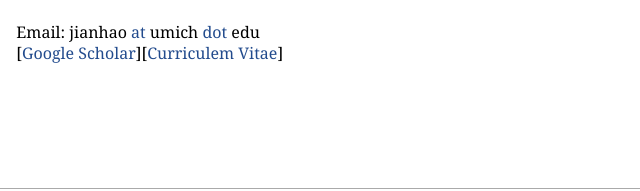
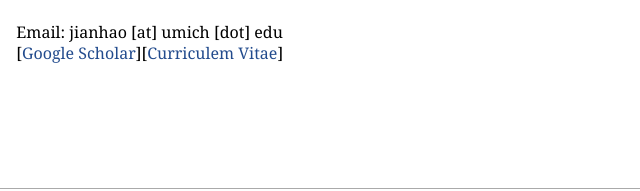
Before and after one commit to tennysonabc/tennysonabc.github.io, a plain HTML site: page index.html in a window 1280 px wide. Shown: the part 194-385 px from the top of the page, 478-1118 px from the left. Drawn offline with Linux system fonts and the light colour scheme.

Commit message:
modify email

```diff
--- a/index.html
+++ b/index.html
@@ -26,7 +26,7 @@
 Ph.D. student at <a href="https://ioe.engin.umich.edu" target=&ldquo;blank&rdquo;>Department of Industrial and Operational Engineering</a> <br />
 University of Michigan, Ann Arbor, United States <br />
 <br />
-Email: jianhao <a href="at" target=&ldquo;blank&rdquo;>at</a> umich <a href="dot" target=&ldquo;blank&rdquo;>dot</a> edu <br />
+Email: jianhao [at] umich [dot] edu <br />
 [<a href="https://scholar.google.com/citations?user=7ubAY0UAAAAJ&amp;hl=en" target=&ldquo;blank&rdquo;>Google Scholar</a>][<a href="CV_jianhao.pdf" target=&ldquo;blank&rdquo;>Curriculem Vitae</a>] <br />
 </p>
 </td></tr></table>
```
